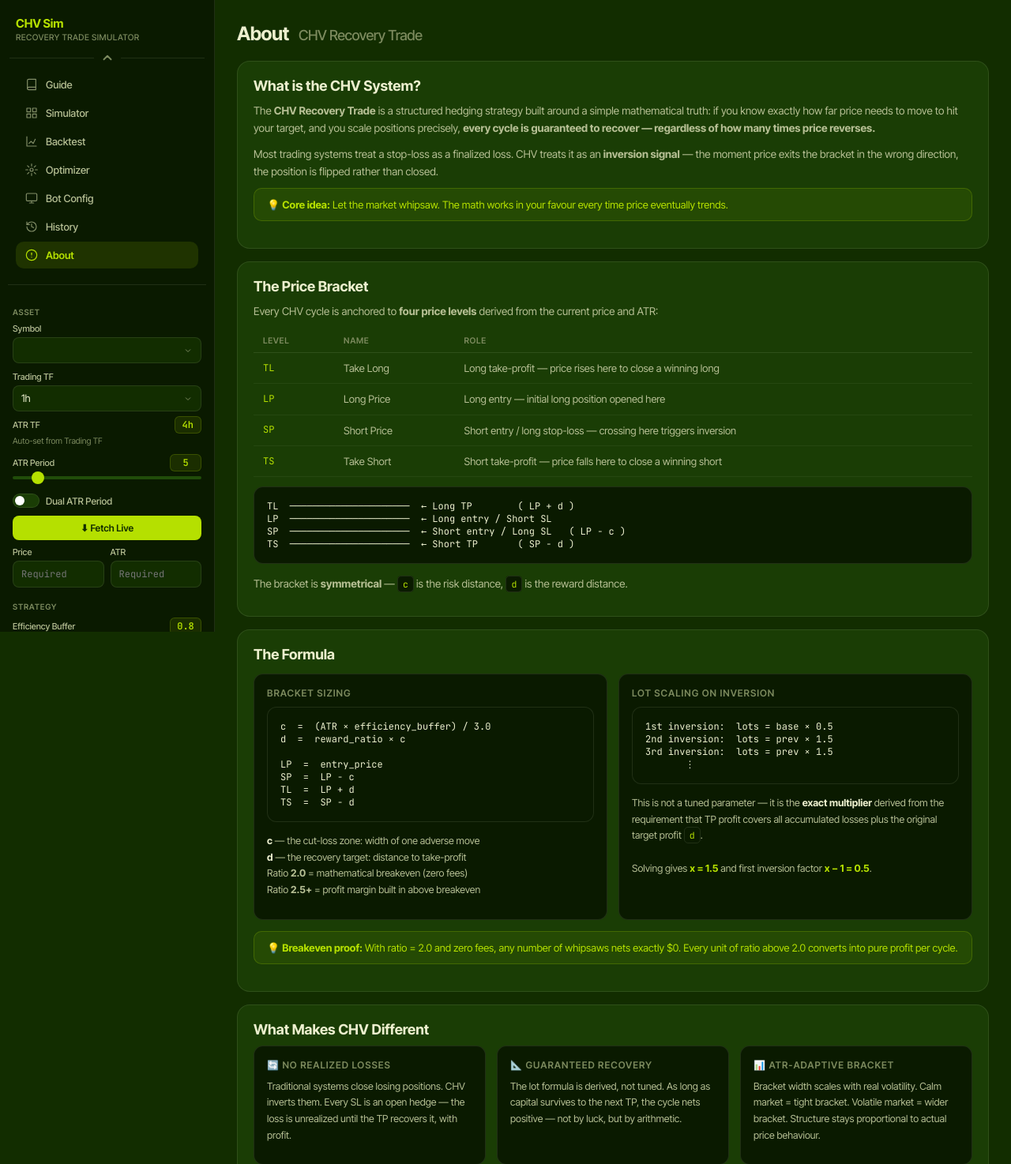
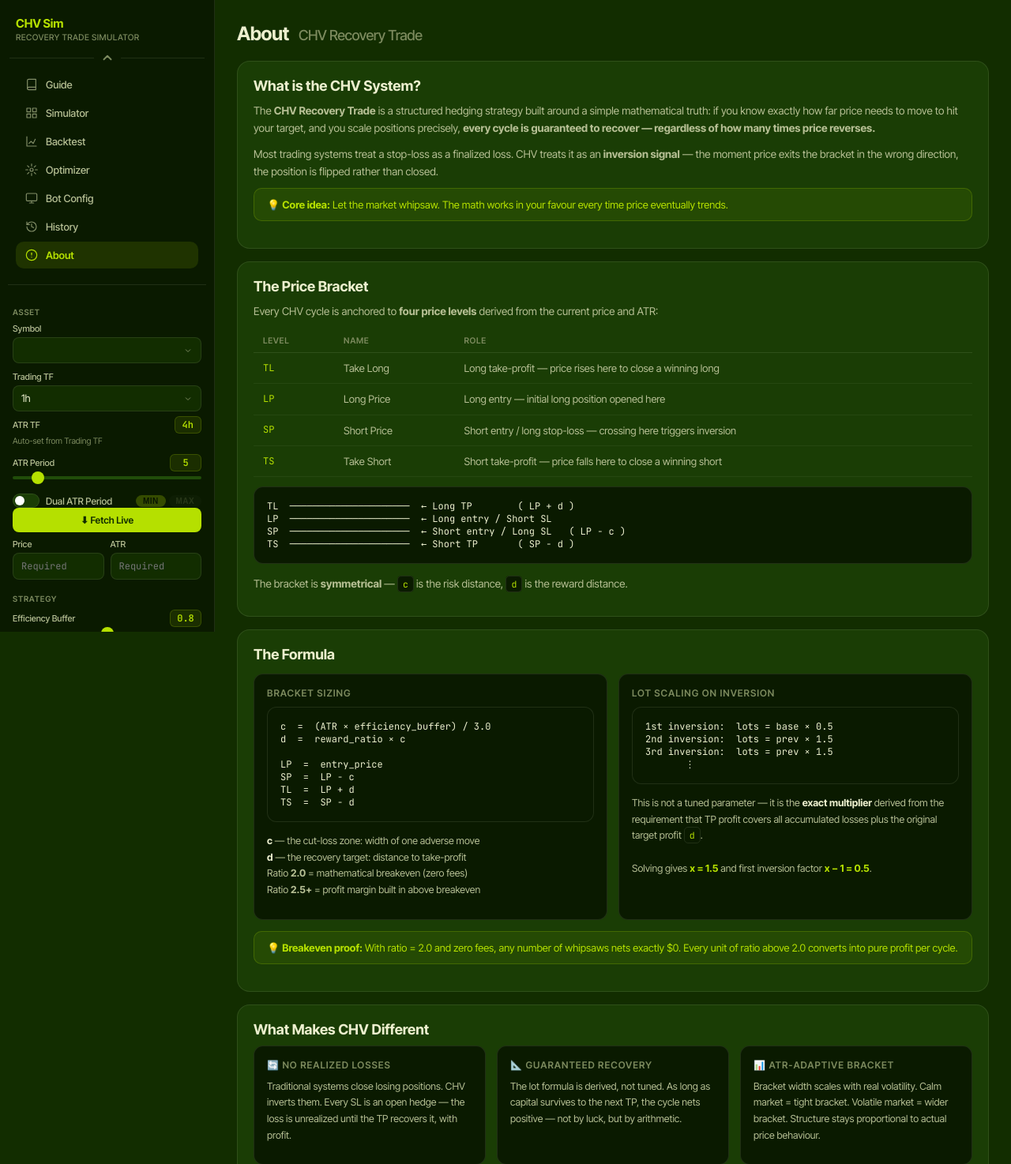
Before and after one commit to vijatum4/chv-coinm-simulator, a Flask app: page /sim/about in a window 1280 px wide. Shown: the top 1474 px of the page at 79% size. Run offline with Flask 3, Linux system fonts and the light colour scheme; data that the repository does not hold is empty.

Commit message:
fix: MIN/MAX pills inline with Dual ATR toggle, right-aligned, ghost when off

```diff
--- a/templates/simulator/base.html
+++ b/templates/simulator/base.html
@@ -655,24 +655,14 @@ input[type=range].sf-range::-moz-range-track{
                  oninput="document.getElementById('atrPeriodBadge').textContent=this.value">
         </div>
 
-        <label class="sf-toggle" style="margin-top:18px">
-          <input type="checkbox" name="dual_atr_on" id="dualAtrCheck"
-                 {% if dual_atr_on %}checked{% endif %}
-                 onchange="toggleSection('dualAtrSection',this)">
-          <span class="sf-toggle-lbl">Dual ATR Period</span>
-        </label>
-        <div id="dualAtrSection" {% if not dual_atr_on %}style="display:none"{% endif %}>
-          <div class="sf-slider-row" style="margin-top:2px">
-            <div class="sf-slider-head">
-              <label class="sf-slider-lbl" for="atrPeriod2Range">ATR Period 2</label>
-              <span class="sf-slider-badge" id="atrPeriod2Badge">{{ atr_period_2 }}</span>
-            </div>
-            <input class="sf-range" type="range" id="atrPeriod2Range" name="atr_period_2"
-                   min="2" max="30" step="1" value="{{ atr_period_2 }}"
-                   oninput="document.getElementById('atrPeriod2Badge').textContent=this.value">
-          </div>
-          <div style="display:flex;align-items:center;gap:6px;margin-top:6px;margin-bottom:2px">
-            <span class="sf-caption" style="margin:0">Use:</span>
+        <div style="display:flex;align-items:center;margin-top:18px">
+          <label class="sf-toggle" style="margin:0;flex:1">
+            <input type="checkbox" name="dual_atr_on" id="dualAtrCheck"
+                   {% if dual_atr_on %}checked{% endif %}
+                   onchange="toggleDualAtr(this)">
+            <span class="sf-toggle-lbl">Dual ATR Period</span>
+          </label>
+          <div id="dualAtrModePills" style="display:flex;gap:4px;{% if not dual_atr_on %}opacity:0.25;pointer-events:none{% endif %}">
             <button type="button" id="dualAtrModeMin" onclick="setDualAtrMode('min')"
                     style="padding:2px 9px;font-size:10px;font-weight:700;border:none;border-radius:20px;cursor:pointer;letter-spacing:0.04em;
                            background:{% if dual_atr_mode != 'max' %}var(--green){% else %}rgba(255,255,255,0.07){% endif %};
@@ -686,7 +676,18 @@ input[type=range].sf-range::-moz-range-track{
               MAX
             </button>
           </div>
-          <input type="hidden" name="dual_atr_mode" id="dualAtrModeInput" value="{{ dual_atr_mode }}">
+        </div>
+        <input type="hidden" name="dual_atr_mode" id="dualAtrModeInput" value="{{ dual_atr_mode }}">
+        <div id="dualAtrSection" {% if not dual_atr_on %}style="display:none"{% endif %}>
+          <div class="sf-slider-row" style="margin-top:2px">
+            <div class="sf-slider-head">
+              <label class="sf-slider-lbl" for="atrPeriod2Range">ATR Period 2</label>
+              <span class="sf-slider-badge" id="atrPeriod2Badge">{{ atr_period_2 }}</span>
+            </div>
+            <input class="sf-range" type="range" id="atrPeriod2Range" name="atr_period_2"
+                   min="2" max="30" step="1" value="{{ atr_period_2 }}"
+                   oninput="document.getElementById('atrPeriod2Badge').textContent=this.value">
+          </div>
         </div>
 
         {% if mode == 'backtest' %}
@@ -977,6 +978,15 @@ function fetchPriceAtr() {
 })();
 
 
+function toggleDualAtr(checkbox) {
+  toggleSection('dualAtrSection', checkbox);
+  var pills = document.getElementById('dualAtrModePills');
+  if (pills) {
+    pills.style.opacity = checkbox.checked ? '1' : '0.25';
+    pills.style.pointerEvents = checkbox.checked ? '' : 'none';
+  }
+}
+
 function setDualAtrMode(mode) {
   var input   = document.getElementById('dualAtrModeInput');
   var minBtn  = document.getElementById('dualAtrModeMin');
```
